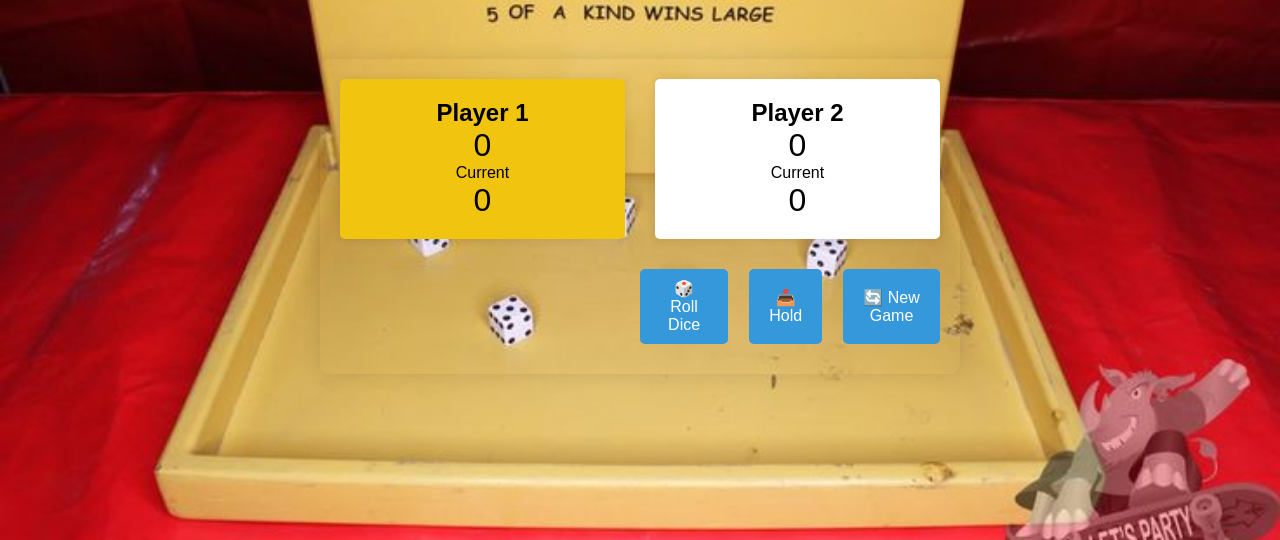
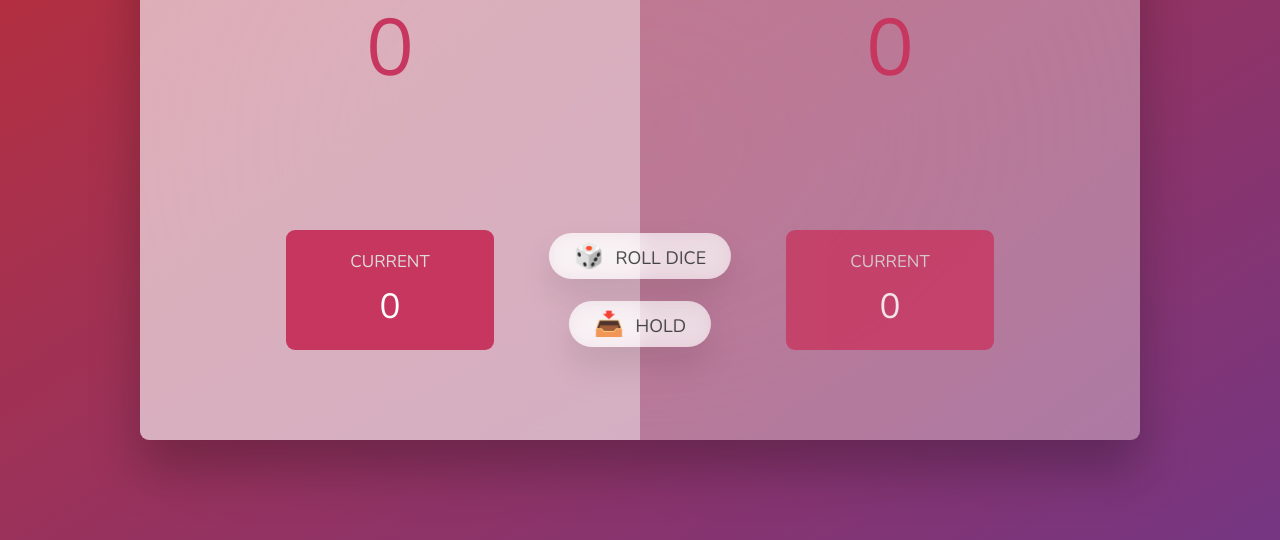
Before and after one commit to Ebymaryann/Dice-game, a plain HTML site: page index.html in a window 1280 px wide. Shown: the part 260-800 px from the top of the page. Drawn offline with nearby package versions, Linux system fonts and the light colour scheme.

Commit message:
Correction made on the game

```diff
--- a/index.html
+++ b/index.html
@@ -1,43 +1,36 @@
 <!DOCTYPE html>
 <html lang="en">
   <head>
-  <meta charset="UTF-8">
-  <meta name="viewport" content="width=device-width, initial-scale=1.0">
-  <title>Dice Game</title>
-  <link rel="stylesheet" href="style.css">
+    <meta charset="UTF-8" />
+    <meta name="viewport" content="width=device-width, initial-scale=1.0" />
+    <meta http-equiv="X-UA-Compatible" content="ie=edge" />
+    <link rel="stylesheet" href="style.css" />
+    <title>Pig Game</title>
   </head>
   <body>
-  <div class="game">
-    <div class="player-container">
-        <div class="player player-0 active">
-            <h2 class="name" id="name-0">Player 1</h2>
-            <p class="score" id="score-0">0</p>
+    <main>
+      <section class="player player--0 player--active">
+        <h2 class="name" id="name--0">Player 1</h2>
+        <p class="score" id="score--0">43</p>
         <div class="current">
-              <p>Current</p>
-              <p class="current-score" id="current-0">0</p>
+          <p class="current-label">Current</p>
+          <p class="current-score" id="current--0">0</p>
         </div>
+      </section>
+      <section class="player player--1">
+        <h2 class="name" id="name--1">Player 2</h2>
+        <p class="score" id="score--1">24</p>
+        <div class="current">
+          <p class="current-label">Current</p>
+          <p class="current-score" id="current--1">0</p>
         </div>
-          <div class="player player-1">
-            <h2 class="name" id="name-1">Player 2</h2>
-            <p class="score" id="score-1">0</p>
-            <div class="current">
-              <p>Current</p>
-              <p class="current-score" id="current-1">0</p>
-            </div>
-          </div>
-    </div>
+      </section>
 
-    <div class="dice-container">
-        <img src="./image/dice-1.png" alt="Dice" class="dice" id="dice-1">
-        <img src="./image/dice-1.png" alt="Dice" class="dice" id="dice-2">
-      </div>
-      <div class="btn-container">
-        <button class="btn btn-roll">🎲 Roll Dice</button>
-        <button class="btn btn-hold">📥Hold</button>
-        <button class="btn btn-new">🔄 New Game</button>
-      </div>
-
-  </div>
+      <img src="./image/dice-5.png" alt="Playing dice" class="dice" />
+      <button class="btn btn--new">🔄 New game</button>
+      <button class="btn btn--roll">🎲 Roll dice</button>
+      <button class="btn btn--hold">📥 Hold</button>
+    </main>
     <script src="script.js"></script>
   </body>
 </html>
--- a/script.js
+++ b/script.js
@@ -1,3 +1,4 @@
+'use strict';
 let scores, currentScore, activePlayer, gamePlaying;
 
 function init() {
@@ -6,68 +7,68 @@ function init() {
   activePlayer = 0;
   gamePlaying = true;
 
-  document.getElementById('score-0').textContent = '0';
-  document.getElementById('score-1').textContent = '0';
-  document.getElementById('current-0').textContent = '0';
-  document.getElementById('current-1').textContent = '0';
+  document.getElementById('score--0').textContent = '0';
+  document.getElementById('score--1').textContent = '0';
+  document.getElementById('current--0').textContent = '0';
+  document.getElementById('current--1').textContent = '0';
 
-  document.querySelector('.dice#dice-1').style.display = 'none';
-  document.querySelector('.dice#dice-2').style.display = 'none';
+  document.querySelector('.dice').style.display = 'none';
 
-  document.querySelector('.name#name-0').textContent = 'Player 1';
-  document.querySelector('.name#name-1').textContent = 'Player 2';
+  document.querySelector('#name--0').textContent = 'Player 1';
+  document.querySelector('#name--1').textContent = 'Player 2';
 
-  document.querySelector('.player-0').classList.remove('active');
-  document.querySelector('.player-1').classList.remove('active');
-  document.querySelector('.player-0').classList.add('active');
+  document.querySelector('.player--0').classList.remove('player--winner');
+  document.querySelector('.player--1').classList.remove('player--winner');
+
+  document.querySelector('.player--0').classList.remove('player--active');
+  document.querySelector('.player--1').classList.remove('player--active');
+  document.querySelector('.player--0').classList.add('player--active');
 }
 
 function switchPlayer() {
-  document.getElementById('current-' + activePlayer).textContent = '0';
+  document.getElementById('current--' + activePlayer).textContent = '0';
   activePlayer = activePlayer === 0 ? 1 : 0;
   currentScore = 0;
 
-  document.querySelector('.player-0').classList.toggle('active');
-  document.querySelector('.player-1').classList.toggle('active');
+  document.querySelector('.player--0').classList.toggle('player--active');
+  document.querySelector('.player--1').classList.toggle('player--active');
 }
 
-document.querySelector('.btn-roll').addEventListener('click', function() {
-  if(gamePlaying) {
+document.querySelector('.btn--roll').addEventListener('click', function() {
+  if (gamePlaying) {
     let dice1 = Math.floor(Math.random() * 6) + 1;
-    let dice2 = Math.floor(Math.random() * 6) + 1;
 
+    document.querySelector('.dice').style.display = 'block';
+    document.querySelector('.dice').src = 'image/dice-' + dice1 + '.png';
 
-    document.querySelector('#dice-1').style.display = 'block';
-    document.querySelector('#dice-1').src = 'image/dice-' + dice1 + '.png';
-    document.querySelector('#dice-2').style.display = 'block';
-    document.querySelector('#dice-2').src = 'image/dice-' + dice2 + '.png';
-
-    if (dice1 !== 1 && dice2 !== 1) {
-      currentScore += dice1 + dice2;
-      document.getElementById('current-' + activePlayer).textContent = currentScore;
+    if (dice1 !== 1) {
+      currentScore += dice1;
+      document.getElementById('current--' + activePlayer).textContent = currentScore;
     } else {
       switchPlayer();
     }
   }
 });
 
-document.querySelector('.btn-hold').addEventListener('click', function() {
-  if(gamePlaying) {
+document.querySelector('.btn--hold').addEventListener('click', function() {
+  if (gamePlaying) {
     scores[activePlayer] += currentScore;
 
-    document.getElementById('score-' + activePlayer).textContent = scores[activePlayer];
+    document.getElementById('score--' + activePlayer).textContent = scores[activePlayer];
 
     if (scores[activePlayer] >= 100) {
-      document.querySelector('.name#name-' + activePlayer).textContent = 'Winner!';
-      document.querySelector('.dice#dice-1').style.display = 'none';
-      document.querySelector('.dice#dice-2').style.display = 'none';
+      document.querySelector('#name--' + activePlayer).textContent = 'Winner!';
+      document.querySelector('.dice').style.display = 'none';
       gamePlaying = false;
+
+      document.querySelector('.player--' + activePlayer).classList.add('player--winner');
+      document.querySelector('.player--' + activePlayer).classList.remove('player--active');
     } else {
       switchPlayer();
     }
   }
 });
 
-document.querySelector('.btn-new').addEventListener('click', init);
+document.querySelector('.btn--new').addEventListener('click', init);
 
 init();
--- a/style.css
+++ b/style.css
@@ -1,105 +1,167 @@
+@import url('https://fonts.googleapis.com/css2?family=Nunito&display=swap');
+
 * {
   margin: 0;
   padding: 0;
+  box-sizing: inherit;
+}
+
+html {
+  font-size: 62.5%;
   box-sizing: border-box;
 }
 
 body {
-    font-family: Arial, sans-serif;
+  font-family: 'Nunito', sans-serif;
+  font-weight: 400;
+  height: 100vh;
+  color: #333;
+  background-image: linear-gradient(to top left, #753682 0%, #bf2e34 100%);
   display: flex;
+  align-items: center;
   justify-content: center;
-    align-items: center;
-    min-height: 100vh;
-    background-image: url(./image/body.jpg);
-    background-repeat: no-repeat;
-    background-size: cover;
 }
 
-  .game {
-    text-align: center;
-    margin-top: 12%;
-    padding: 20px;
-    border-radius: 10px;
-    box-shadow: 0 0 20px rgba(0, 0, 0, 0.1);
-  }
-
-  .player-container {
+/* LAYOUT */
+main {
+  position: relative;
+  width: 100rem;
+  height: 60rem;
+  background-color: rgba(255, 255, 255, 0.35);
+  backdrop-filter: blur(200px);
+  filter: blur();
+  box-shadow: 0 3rem 5rem rgba(0, 0, 0, 0.25);
+  border-radius: 9px;
+  overflow: hidden;
   display: flex;
-    gap: 5%;
-    margin-bottom: 20px;
 }
 
 .player {
-    width: 300px;
-    padding: 20px;
-    background-color: #fff;
-    border-radius: 5px;
-    box-shadow: 0 0 10px rgba(0, 0, 0, 0.1);
+  flex: 50%;
+  padding: 9rem;
+  display: flex;
+  flex-direction: column;
+  align-items: center;
+  transition: all 0.75s;
 }
 
-  .active {
-    background-color: #f1c40f;
+/* ELEMENTS */
+.name {
+  position: relative;
+  font-size: 4rem;
+  text-transform: uppercase;
+  letter-spacing: 1px;
+  word-spacing: 2px;
+  font-weight: 300;
+  margin-bottom: 1rem;
 }
 
-  .score, .current-score {
-    font-size: 2em;
+.score {
+  font-size: 8rem;
+  font-weight: 300;
+  color: #c7365f;
+  margin-bottom: auto;
+}
+
+.player--active {
+  background-color: rgba(255, 255, 255, 0.4);
+}
+.player--active .name {
+  font-weight: 700;
+}
+.player--active .score {
+  font-weight: 400;
+}
+
+.player--active .current {
+  opacity: 1;
+}
+
+.current {
+  background-color: #c7365f;
+  opacity: 0.8;
+  border-radius: 9px;
+  color: #fff;
+  width: 65%;
+  padding: 2rem;
+  text-align: center;
+  transition: all 0.75s;
+}
+
+.current-label {
+  text-transform: uppercase;
+  margin-bottom: 1rem;
+  font-size: 1.7rem;
+  color: #ddd;
+}
+
+.current-score {
+  font-size: 3.5rem;
+}
+
+/* ABSOLUTE POSITIONED ELEMENTS */
+.btn {
+  position: absolute;
+  left: 50%;
+  transform: translateX(-50%);
+  color: #444;
+  background: none;
+  border: none;
+  font-family: inherit;
+  font-size: 1.8rem;
+  text-transform: uppercase;
+  cursor: pointer;
+  font-weight: 400;
+  transition: all 0.2s;
+
+  background-color: white;
+  background-color: rgba(255, 255, 255, 0.6);
+  backdrop-filter: blur(10px);
+
+  padding: 0.7rem 2.5rem;
+  border-radius: 50rem;
+  box-shadow: 0 1.75rem 3.5rem rgba(0, 0, 0, 0.1);
+}
+
+.btn::first-letter {
+  font-size: 2.4rem;
+  display: inline-block;
+  margin-right: 0.7rem;
+}
+
+.btn--new {
+  top: 4rem;
+}
+.btn--roll {
+  top: 39.3rem;
+}
+.btn--hold {
+  top: 46.1rem;
+}
+
+.btn:active {
+  transform: translate(-50%, 3px);
+  box-shadow: 0 1rem 2rem rgba(0, 0, 0, 0.15);
+}
+
+.btn:focus {
+  outline: none;
 }
 
 .dice {
-    display: inline-block;
-    width: 100px;
-    height: 100px;
-    margin: 10px;
+  position: absolute;
+  left: 50%;
+  top: 16.5rem;
+  transform: translateX(-50%);
+  height: 10rem;
+  box-shadow: 0 2rem 5rem rgba(0, 0, 0, 0.2);
 }
 
-  .btn {
-    display: block;
-    margin: 10px auto;
-    padding: 10px 20px;
-    font-size: 1em;
-    background-color: #3498db;
-    color: #fff;
-    border: none;
-    border-radius: 5px;
-    cursor: pointer;
+.player--winner {
+  background-color: #2f2f2f;
 }
 
-  .btn:hover {
-    background-color: #2980b9;
+.player--winner .name {
+  font-weight: 700;
+  color: #c7365f;
 }
-  .dice-container{
-    display: flex;
-    margin-top: 2%;
-    position: absolute;
-    left: auto;
-  }
-  .btn-container{
-    margin-left: 50%;
-    display: flex;
-    gap: 7%;
-  }
-  @media (max-width: 768px) {
-    .player-container {
-      margin-top: auto;
-      flex-direction: row;
-      align-items: center;
-    }
-
-    .player {
-      width: 90%;
-    }
-
-    .dice-container {
-      flex-direction: row;
-      align-items: center;
-      margin-top: 3%;
-      position: static;
-    }
-
-    .btn-container {
-      flex-direction: row;
-      align-items: center;
-      margin-left: 0;
-      gap: 10px;
-    }
-  }
```
Also changed, not shown: image/body.jpg (deleted). Lines whose indentation alone changed are shown as unchanged.
